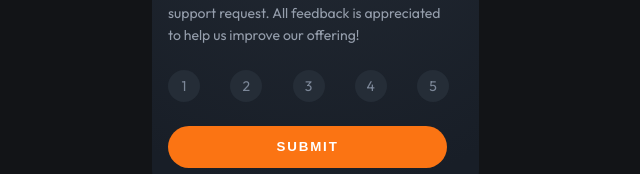
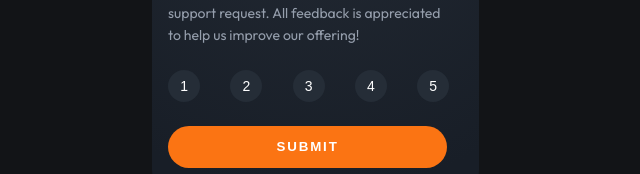
Before and after one commit to awesomeCoding999/frontend-mentor-interactive-rating-component, a React (Vite) app: page / in a window 1280 px wide. Shown: the part 292-466 px from the top of the page, without its empty margins (318-958 px from the left). Built offline with nearby package versions, Linux system fonts and the light colour scheme.

Commit message:
feat: adding logic for selecting rating

```diff
--- a/src/components/card/Card.css
+++ b/src/components/card/Card.css
@@ -8,6 +8,31 @@
   width: 327px;
   margin: 9.625rem 1.5rem 1.25rem;
   padding: 1rem;
+}
+
+.circle-styles {
+  width: 32px;
+  height: 32px;
+  border-radius: 50%;
+  background-color: var(--dark-blue);
+  display: flex;
+  justify-content: center;
+  align-items: center;
+  font-size: 0.875rem;
+}
+
+button.circle-styles {
+  border: none;
+  color: var(--white);
+  cursor: pointer;
+}
+
+button.circle-styles:hover {
+  background-color: var(--orange);
+}
+
+.selected-rating {
+  background-color: var(--medium-grey);
 }
 
 .star-icon {
@@ -47,4 +72,10 @@
   line-height: 18px;
   letter-spacing: 1.86667px;
   margin-bottom: 1rem;
+  cursor: pointer;
 }
+
+.submit-btn:hover {
+  background-color: var(--white);
+  color: var(--orange);
+}
--- a/src/components/card/Card.tsx
+++ b/src/components/card/Card.tsx
@@ -1,24 +1,31 @@
 import { useState } from "react";
 import { ThankYouMsg } from "../thank-you-page";
-import { CircleStyles } from "../circle-styles";
 import "./Card.css";
 
 export const Card = () => {
   const [hasRatingBeenSubmitted, setHasRatingBeenSubmitted] =
     useState<boolean>(false);
+  const [selectedRatingNumber, setSelectedRatingNumber] = useState<
+    string | null
+  >(null);
+
+  const getSelectedRating = (e: any) => {
+    setSelectedRatingNumber(e.target.innerText);
+  };
+
   return (
     <div className="card-container">
       {hasRatingBeenSubmitted ? (
         <ThankYouMsg />
       ) : (
         <>
-          <CircleStyles>
+          <div className="circle-styles">
             <img
               className="star-icon"
               src="src/assets/icon-star.svg"
               alt="star icon"
             />
-          </CircleStyles>
+          </div>
 
           <h1 className="title">How did we do?</h1>
           <p className="description">
@@ -26,8 +33,18 @@ export const Card = () => {
             feedback is appreciated to help us improve our offering!
           </p>
           <div className="ratings-container">
-            {[...Array(5).keys()].map((rating) => (
-              <CircleStyles key={`rating${rating}`}>{rating + 1}</CircleStyles>
+            {[1, 2, 3, 4, 5].map((rating) => (
+              <button
+                onClick={(e) => getSelectedRating(e)}
+                className={`circle-styles ${
+                  rating === Number(selectedRatingNumber)
+                    ? "selected-rating"
+                    : ""
+                }`}
+                key={`rating${rating}`}
+              >
+                {rating}
+              </button>
             ))}
           </div>
           <button className="submit-btn">submit</button>
--- a/src/components/circle-styles/CircleStyles.css
+++ /dev/null
@@ -1,10 +0,0 @@
-.circle-styles {
-  width: 32px;
-  height: 32px;
-  border-radius: 50%;
-  background-color: var(--dark-blue);
-  display: flex;
-  justify-content: center;
-  align-items: center;
-  font-size: 0.875rem;
-}
--- a/src/components/circle-styles/CircleStyles.tsx
+++ /dev/null
@@ -1,4 +0,0 @@
-import "./CircleStyles.css";
-export const CircleStyles = ({ children }: React.PropsWithChildren<{}>) => {
-  return <div className="circle-styles">{children}</div>;
-};
--- a/src/components/circle-styles/index.ts
+++ /dev/null
@@ -1 +0,0 @@
-export { CircleStyles } from "./CircleStyles";
```
